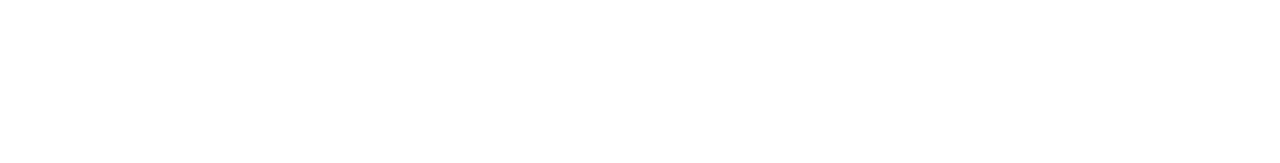
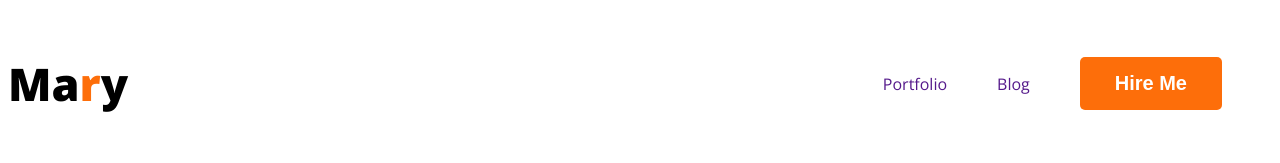
Before and after one commit to prantor0010/dev-portfolio, a plain HTML site: page index.html in a window 1280 px wide. Drawn offline with nearby package versions, Linux system fonts and the light colour scheme.

Commit message:
updated index.html and added nav

```diff
--- a/index.html
+++ b/index.html
@@ -3,11 +3,23 @@
 <head>
   <meta charset="UTF-8">
   <meta name="viewport" content="width=device-width, initial-scale=1.0">
-  <title>Document</title>
+  <title>Prantor's Portfolio
+  </title>
+  <link rel="preconnect" href="https://fonts.googleapis.com">
+<link rel="preconnect" href="https://fonts.gstatic.com" crossorigin>
+<link href="https://fonts.googleapis.com/css2?family=Open+Sans:ital,wght@0,300..800;1,300..800&display=swap" rel="stylesheet">
+  <link rel="stylesheet" href="styles/nav.css">
 </head>
 <body>
   <header>
-
+    <nav>
+      <h3>Ma<span class="txt-primary">r</span>y</h3>
+      <ul>
+        <li><a href="">Portfolio</a></li>
+        <li><a href="">Blog</a></li>
+        <li><button class="btn-primary">Hire Me</button></li>
+      </ul>
+    </nav>
   </header>
   <main>
 
--- /dev/null
+++ b/styles/nav.css
@@ -0,0 +1,45 @@
+/* overall collection */
+body{
+  font-family: "Open Sans", sans-serif;
+}
+
+.txt-primary{
+  color:#FD6E0A;
+}
+
+.btn-primary{
+  background-color: #FD6E0A;
+  border-radius: 5px;
+  border: none;
+  color: #fff;
+  font-size: 20px;
+  font-weight: 700;
+  padding: 15px 35px;
+}
+
+/* nav section */
+nav{
+  display: flex;
+  justify-content: space-between;
+  align-items: center;
+}
+
+nav>ul{
+  display: flex;
+  align-items: center;
+}
+
+nav li{
+  list-style: none;
+  text-decoration: none;
+  margin-right: 50px;
+}
+
+nav a{
+  text-decoration: none;
+}
+
+nav>h3{
+  font-size: 45px;
+  font-weight: 800;
+}
```
